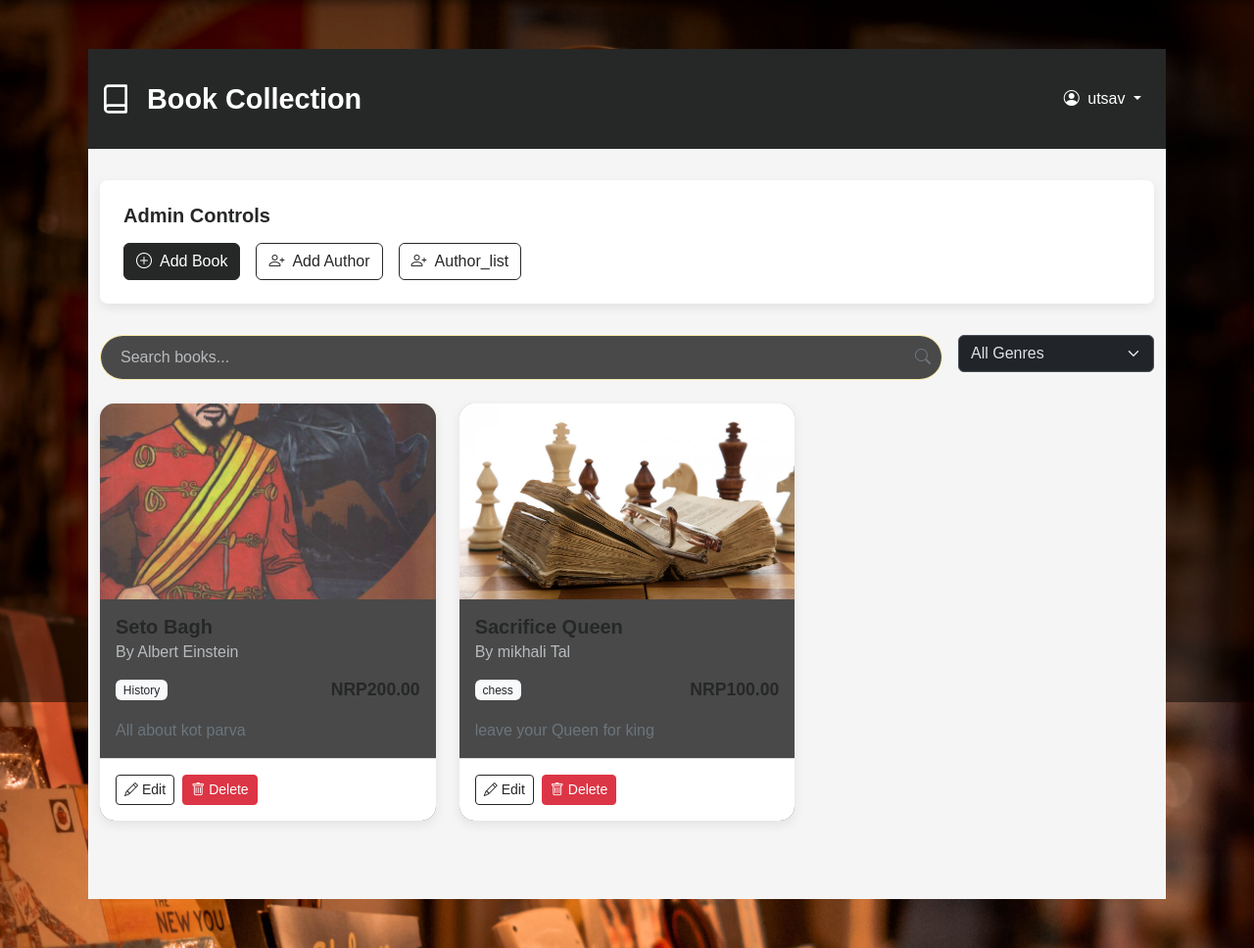
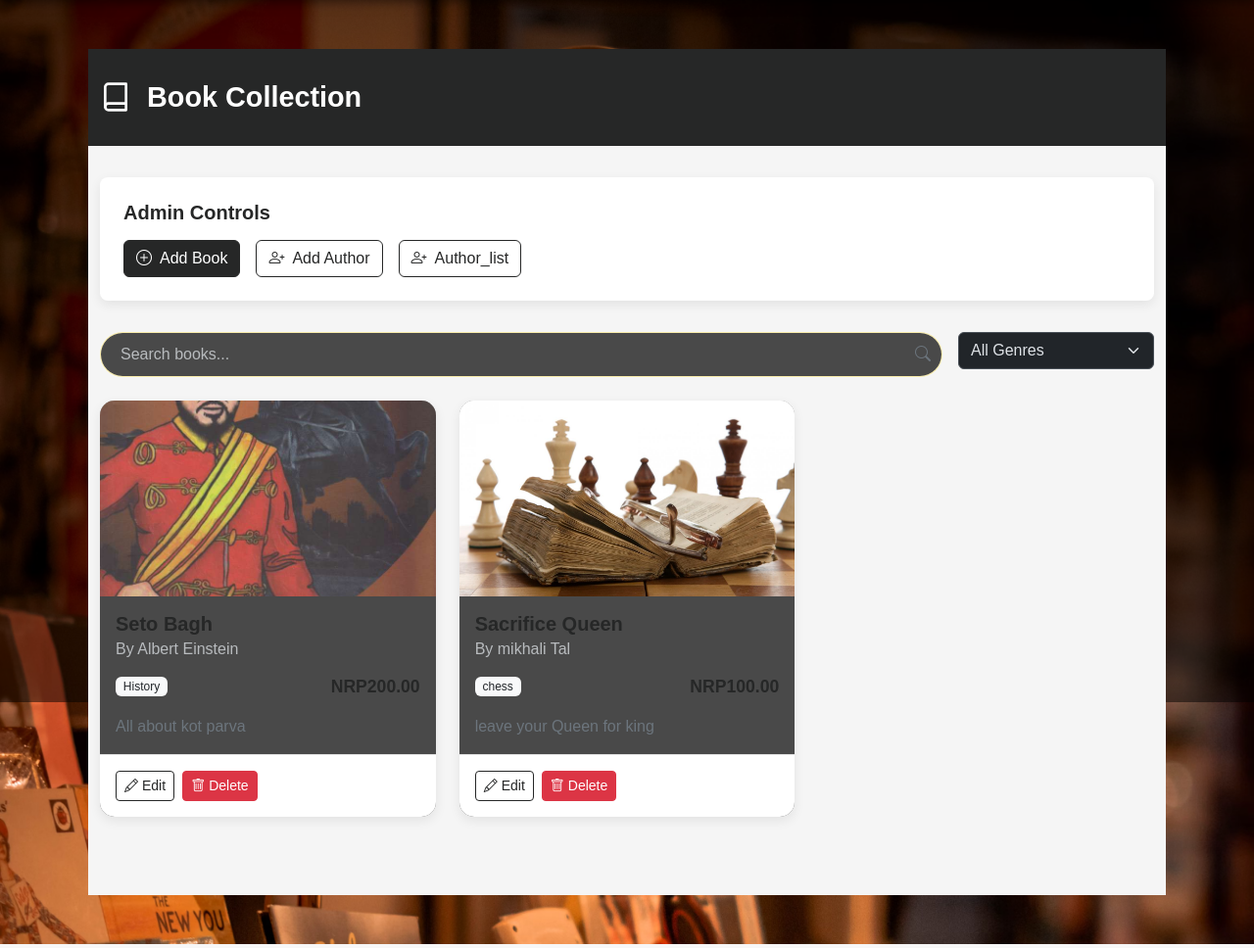
Before and after one commit to utsav0514/Book_store, a Django app: page /product/book_list/ in a window 1280 px wide. Shown: the part 83-1051 px from the top of the page at 98% size. Run offline with Django 5.2, Linux system fonts and the light colour scheme; a user stored in the database is signed in; data comes from the database, SQL or seed files in the repository; both versions use the stored data as it was after the commit.

Commit message:
Chore: Changes on Book_list

```diff
--- a/Hello/product/templates/book_list.html
+++ b/Hello/product/templates/book_list.html
@@ -17,27 +17,6 @@
                         </svg>
                     </div>
                     <h1>Book Collection</h1>
-                </div>
-
-                <div class="user-controls">
-                    {% if user.is_authenticated %}
-                        <div class="dropdown">
-                            <button class="btn custom-btn-dark dropdown-toggle" type="button" id="userDropdown" data-bs-toggle="dropdown" aria-expanded="false">
-                                <i class="bi bi-person-circle me-1"></i>
-                                {{ user.username }}
-                            </button>
-                            <ul class="dropdown-menu dropdown-menu-end" aria-labelledby="userDropdown">
-                                <li>
-                                    <form method="POST" action="{% url 'logout' %}">
-                                        {% csrf_token %}
-                                        <button type="submit" class="dropdown-item">
-                                            <i class="bi bi-box-arrow-right me-2"></i>Logout
-                                        </button>
-                                    </form>
-                                </li>
-                            </ul>
-                        </div>
-                    {% endif %}
                 </div>
             </div>
         </div>
```
Also changed, not shown: Hello/db.sqlite3.
